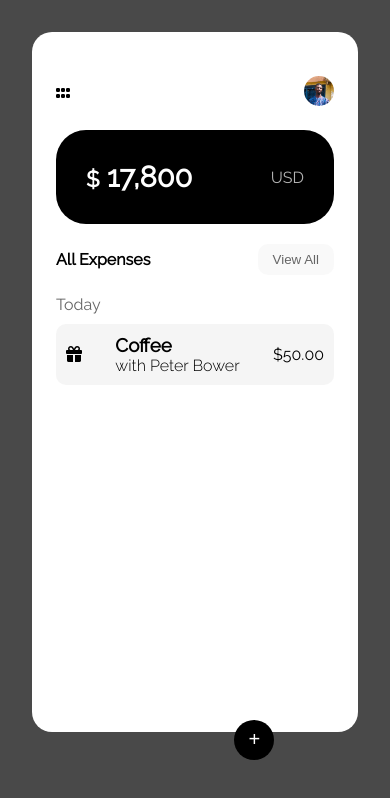
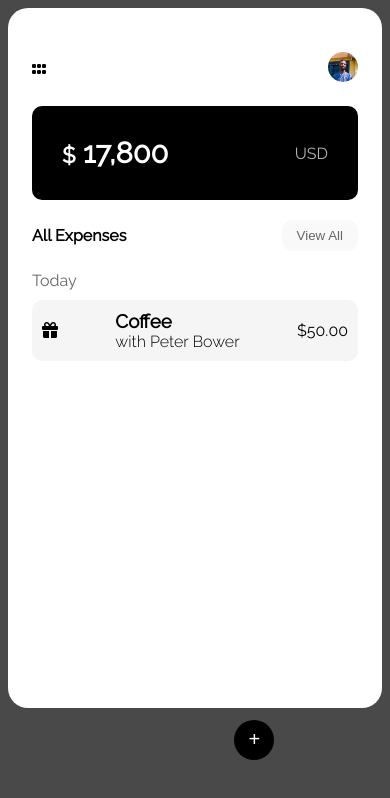
Before and after one commit to GidoSkales/GidoSkales.github.io, a plain HTML site: page index.html in a window 390 px wide. Drawn offline with Linux system fonts and the light colour scheme.

Commit message:
Update index.css

```diff
--- a/index.css
+++ b/index.css
@@ -179,3 +179,12 @@ form p {
 .lt {
   cursor: pointer;
 }
+
+@media (max-width: 500px) {
+  body {
+    padding: 0.5rem;
+  }
+  .displayBalance {
+    border-radius: 10px;
+  }
+}
```
